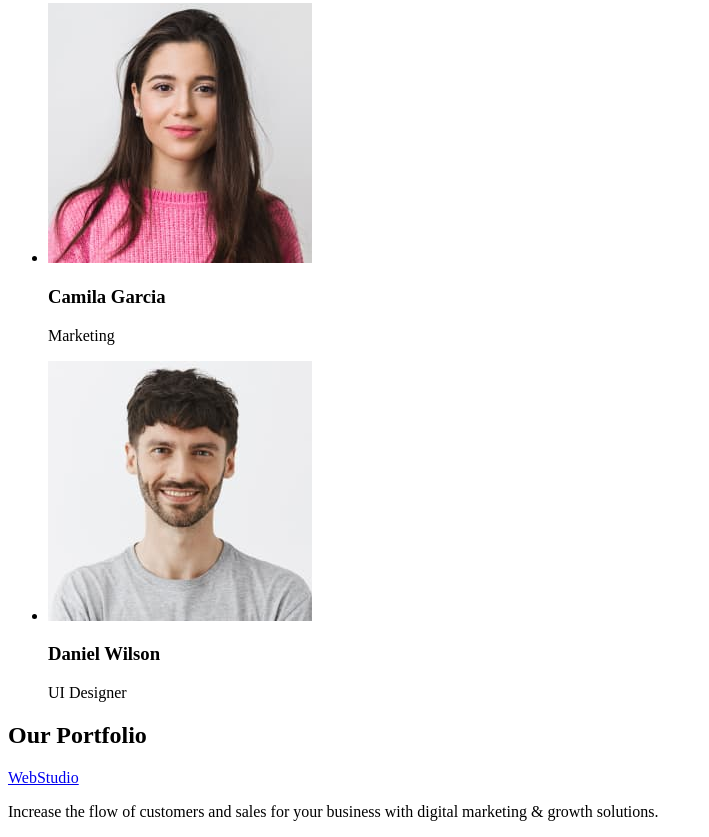
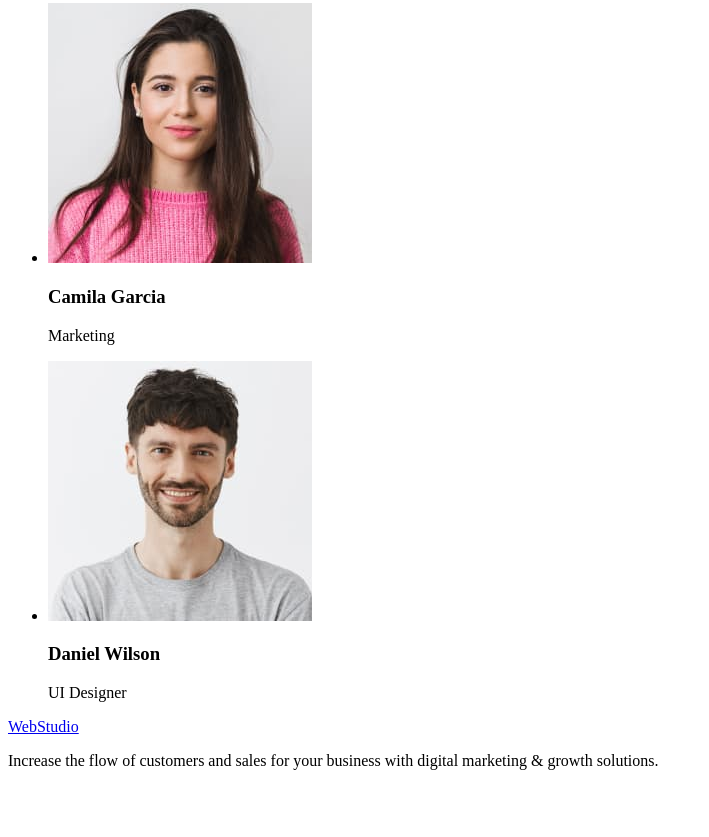
Before and after one commit to SERHIHUB/goit-markup-hw-01, a plain HTML site: page index.html in a window 1280 px wide. Shown: the part 1324-2161 px from the top of the page, without its empty margins (0-709 px from the left). After the commit the page ends 2110 px from the top, so only its background shows below. Drawn offline with Linux system fonts and the light colour scheme.

Commit message:
section delate

```diff
--- a/index.html
+++ b/index.html
@@ -117,9 +117,6 @@
           </li>
         </ul>
       </section>
-      <section class="portfolio">
-        <h2 class="portfolio__title">Our Portfolio</h2>
-      </section>
     </main>
     <footer class="footer">
       <a href="./index.html">WebStudio</a>
```
